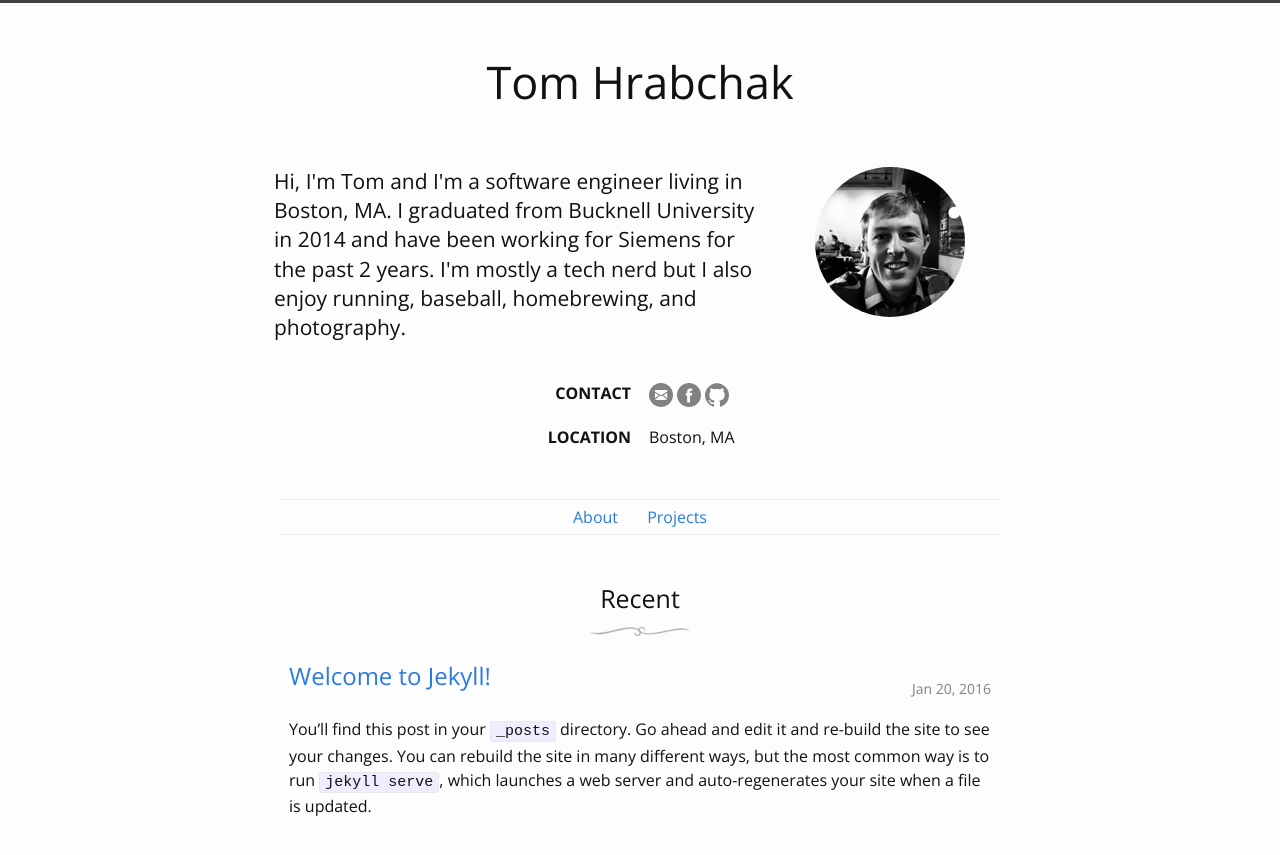
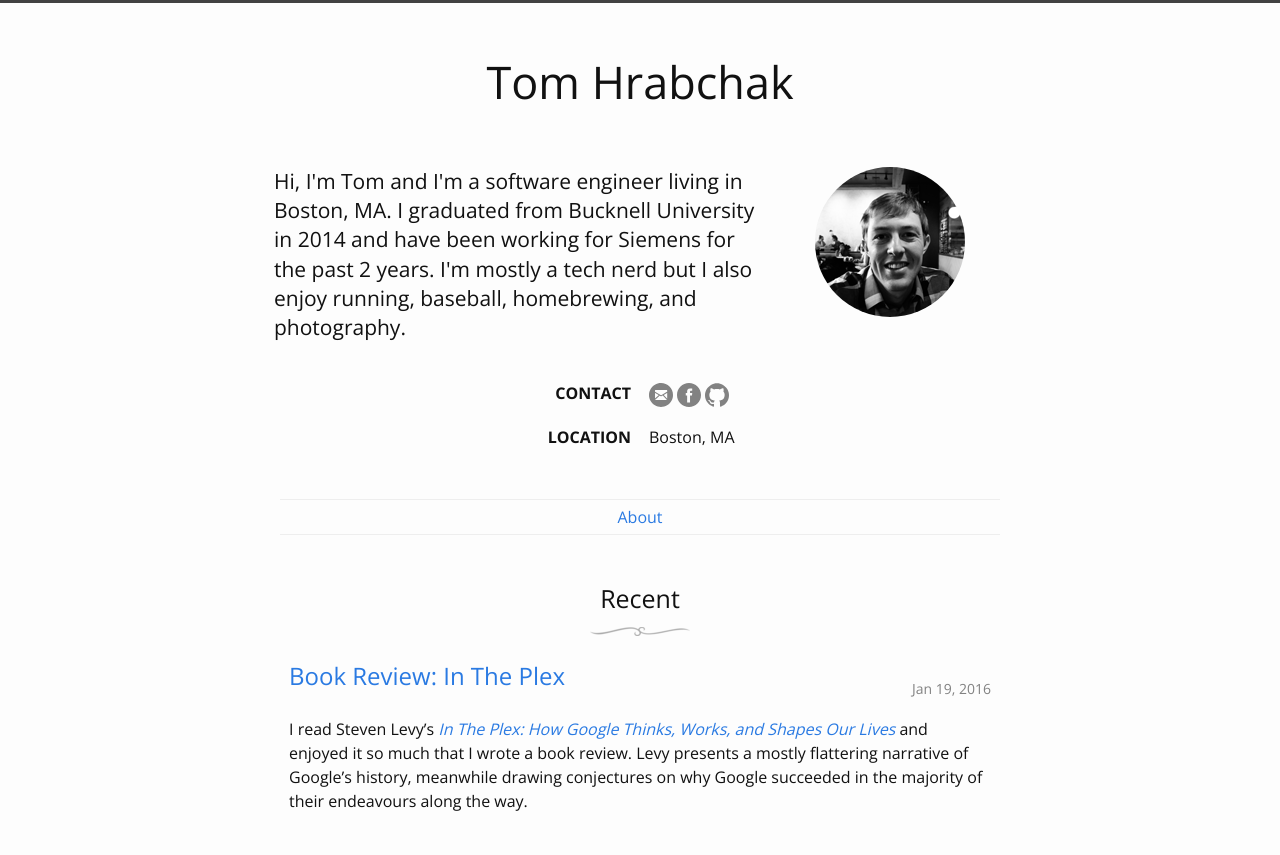
Before and after one commit to thrabchak/thrabchak.github.io, a Jekyll site: the page built from index.html, in a window 1280 px wide. Shown: the top 855 px of the page. Built offline with Jekyll 4.4.1, drawn with Linux system fonts in a browser that asks for light colours.

Commit message:
Removed sample jekykll post. Added content to About page. Removed projects page for now. Added In The Plex post referring to Medium post.

```diff
--- a/_config.yml
+++ b/_config.yml
@@ -1,13 +1,11 @@
 # Site settings
 title: Tom Hrabchak
 email: thrabchak@gmail.com
-description: >
-  This is my small personal website.
+description: ""
 
 baseurl: "" # the subpath of your site, e.g. /blog
 
 facebook_username: thrabchak
-twitter_username:  thrabchak
 github_username:   thrabchak
 timezone: EST
 
--- /dev/null
+++ b/_posts/2016-01-19-in-the-plex.markdown
@@ -0,0 +1,10 @@
+---
+layout: post
+title:  "Book Review: In The Plex"
+date:   2016-01-19 08:30:28 -0500
+---
+I read Steven Levy's [*In The Plex: How Google Thinks, Works, and Shapes Our Lives*](http://www.amazon.com/In-The-Plex-Google-Thinks/dp/1416596585) and enjoyed it so much that I wrote a book review. Levy presents a mostly flattering narrative of Google's history, meanwhile drawing conjectures on why Google succeeded in the majority of their endeavours along the way.
+
+I found Levy's recounts of Google's struggles particularly interesting because it showcased the novel problems that arose from trying to accomplish such lofty and frontier goals.
+
+I wrote the full review on Medium. Here's the link: [The Google Story](https://medium.com/@hrabby/the-google-story-75356b005ca6#.3w3tc2u8a).
--- a/_posts/2016-01-20-welcome-to-jekyll.markdown
+++ /dev/null
@@ -1,25 +0,0 @@
----
-layout: post
-title:  "Welcome to Jekyll!"
-date:   2016-01-20 08:30:28 -0500
-categories: jekyll update
----
-You’ll find this post in your `_posts` directory. Go ahead and edit it and re-build the site to see your changes. You can rebuild the site in many different ways, but the most common way is to run `jekyll serve`, which launches a web server and auto-regenerates your site when a file is updated.
-
-To add new posts, simply add a file in the `_posts` directory that follows the convention `YYYY-MM-DD-name-of-post.ext` and includes the necessary front matter. Take a look at the source for this post to get an idea about how it works.
-
-Jekyll also offers powerful support for code snippets:
-
-{% highlight ruby %}
-def print_hi(name)
-  puts "Hi, #{name}"
-end
-print_hi('Tom')
-#=> prints 'Hi, Tom' to STDOUT.
-{% endhighlight %}
-
-Check out the [Jekyll docs][jekyll-docs] for more info on how to get the most out of Jekyll. File all bugs/feature requests at [Jekyll’s GitHub repo][jekyll-gh]. If you have questions, you can ask them on [Jekyll Talk][jekyll-talk].
-
-[jekyll-docs]: http://jekyllrb.com/docs/home
-[jekyll-gh]:   https://github.com/jekyll/jekyll
-[jekyll-talk]: https://talk.jekyllrb.com/
--- a/about.md
+++ b/about.md
@@ -2,3 +2,11 @@
 layout: page
 title: About
 ---
+
+Hey there, I'm Tom Hrabchak (pronounced "rab-check"). I grew up in Princeton, NJ and attended the [Peddie School](http://www.peddie.org/page) for high school. I played a lot baseball and eventually became good enough to walk on to my D1 college team at [Bucknell University](http://www.bucknell.edu/) where I studied Computer Science.
+
+I now live in Boston, MA and work for Siemens Product Lifecycle (PLM) Management Software where I help develop [Syncrofit](https://www.plm.automation.siemens.com/en_us/products/syncrofit/syncrofit-overview.shtml). Syncrofit is a cross platform CAD application to manage assembly joining technologies (such as rivets and welds) throughout the design and manufacturing stages of product development.
+
+In my spare time I like to run. I'm training for the Bayshore marathon in late May 2016. I am also an working towards a [Udacity](https://www.udacity.com/) nanodegree, which you can view on my github page. I sometimes futz around with game development and have participated in the [Global Game Jam](http://globalgamejam.org/) for the past two years.
+
+I'm always interested to get involved with new projects, so please feel free to reach out to me if you think I can help you out.
--- a/projects.md
+++ /dev/null
@@ -1,4 +0,0 @@
----
-layout: page
-title: Projects
----
```
Also changed, not shown: 1 other file.
